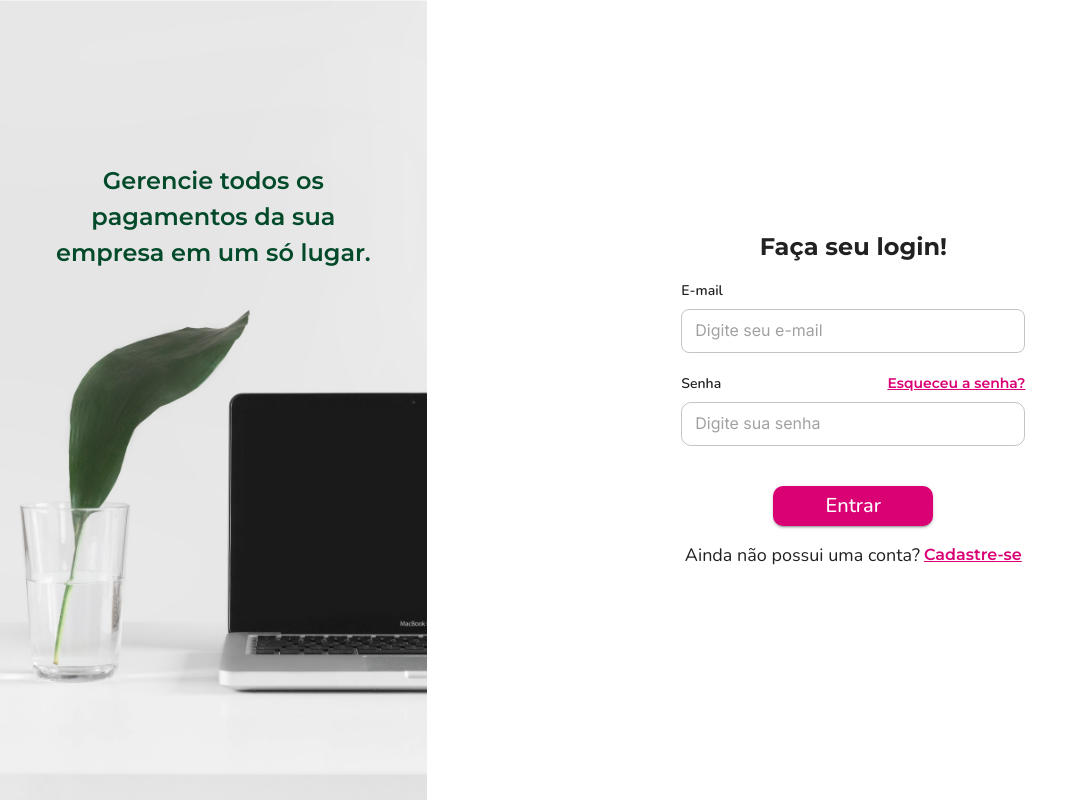
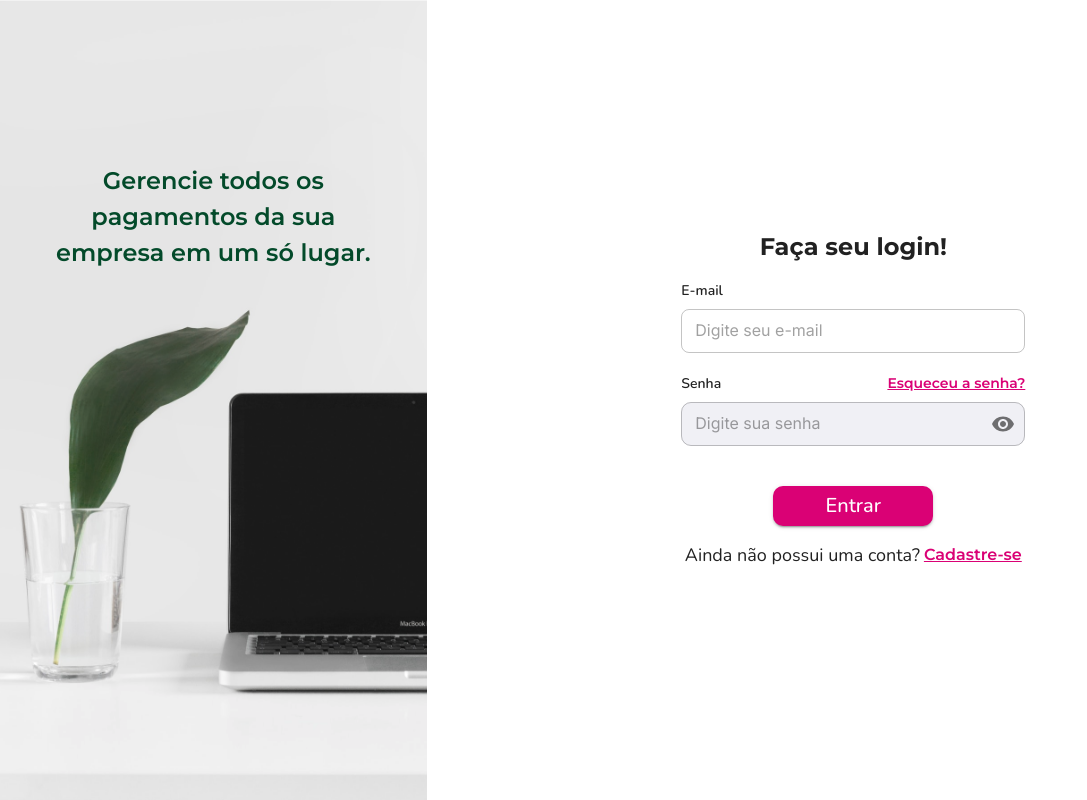
Before and after one commit to LuizLimaDev/front-back-mountain-frontend, a React (Vite) app: page / in a window 1280 px wide. Shown: the whole page, without its empty margins (0-1087 px from the left). Built offline with nearby package versions, Linux system fonts and the light colour scheme; no server answers.

Commit message:
v1.1.0 - Implementação do Ardornment e under construction em cobranças

```diff
--- a/src/components/Form/LoginForm/index.jsx
+++ b/src/components/Form/LoginForm/index.jsx
@@ -1,9 +1,11 @@
 import { useTheme } from "@emotion/react";
-import { Box, Button, FormControl, Stack, TextField, Typography } from "@mui/material";
-import { useContext } from "react";
+import { Box, Button, FormControl, IconButton, InputAdornment, OutlinedInput, Stack, TextField, Typography } from "@mui/material";
+import { useContext, useState } from "react";
 import { useNavigate } from "react-router-dom";
 import { SingContext } from "../../../context/SingContext";
 import useSingIn from "../../../hooks/useSingIn";
+import Visibility from '@mui/icons-material/Visibility';
+import VisibilityOff from '@mui/icons-material/VisibilityOff';
 
 function LoginForm() {
   const {
@@ -14,6 +16,12 @@ function LoginForm() {
   const { handleSubmit, emailErrors, passwordErrors } = useSingIn()
   const navigate = useNavigate()
   const theme = useTheme()
+
+  const [showPassword, setShowPassword] = useState(false)
+  const handleClickShowPassword = () => setShowPassword((show) => !show);
+  const handleMouseDownPassword = (event) => {
+    event.preventDefault();
+  };
 
   return (
     <Stack spacing={2} sx={{ width: "21.5rem" }}>
@@ -92,23 +100,33 @@ function LoginForm() {
             </Typography>
           </Box>
 
-          <TextField
+          <OutlinedInput
             id="password"
-            type='password'
+            type={showPassword ? 'text' : 'password'}
             placeholder="Digite sua senha"
             fullWidth
             error={passwordErrors()}
             value={password}
             onChange={(e) => setPassword(e.target.value)}
-            InputProps={{
-              style: {
-                height: "2.75rem",
-                borderRadius: "10px",
+            endAdornment={
+              <InputAdornment position="end">
+                <IconButton
+                  aria-label="toggle password visibility"
+                  onClick={handleClickShowPassword}
+                  onMouseDown={handleMouseDownPassword}
+                  edge="end"
+                >
+                  {showPassword ? <VisibilityOff /> : <Visibility />}
+                </IconButton>
+              </InputAdornment>
+            }
+            sx={{
+              height: "2.75rem",
+              borderRadius: "10px",
 
-                backgroundColor: "SCInputBackground",
+              backgroundColor: "SCInputBackground",
 
-                fontFamily: "Inter"
-              }
+              fontFamily: "Inter"
             }}
           />
         </Box>
--- /dev/null
+++ b/src/pages/Billings/index.jsx
@@ -0,0 +1,13 @@
+import underConstructionImg from "../../assets/under-construction.gif"
+
+function Billings() {
+  return (
+    <div style={{ display: "flex", flexDirection: "column", justifyContent: "center", alignItems: "center", width: "80vw", height: "100vh", paddingBottom: "15rem" }}>
+      <h1 style={{ paddingRight: "5rem" }}>Em construção</h1>
+
+      <img src={underConstructionImg} alt="Em construção" />
+    </div>
+  );
+}
+
+export default Billings;
--- a/src/pages/Home/Home.jsx
+++ b/src/pages/Home/Home.jsx
@@ -1,3 +1,5 @@
+import { useContext } from 'react';
+import { useNavigate } from "react-router-dom";
 import EditUserModal from '../../components/Modals/EditUserModal';
 import BillingDetailedOverdue from '../../components/billing-detailed/billing-detailed-overdue';
 import BillingDetailedPaid from '../../components/billing-detailed/billing-detailed-paid';
@@ -8,9 +10,15 @@ import BillingValueProjected from '../../components/billing-value/billing-value-
 import ClientsNonpaying from '../../components/clients/clients-nonpaying';
 import ClientsPaying from '../../components/clients/clients-paying';
 import { MetricsDasboardProvider } from '../../context/MetricsDashboard';
+import { SingContext } from '../../context/SingContext';
 import './styles.css';
 
 function Home() {
+  const { value } = useContext(SingContext)
+  const navigate = useNavigate()
+
+  if (!value) navigate("/")
+
   return (
     <MetricsDasboardProvider>
       <div className='dashboard'>
--- a/src/routes/routes.jsx
+++ b/src/routes/routes.jsx
@@ -9,6 +9,7 @@ import { useContext } from "react";
 import { SingContext } from "../context/SingContext";
 import Clients from '../pages/Clients/Clients';
 import HomeLayout from "../components/HomeLayout";
+import Billings from "../pages/Billings";
 
 // eslint-disable-next-line react/prop-types
 function ProtectedRoute({ isProtected, url }) {
@@ -32,9 +33,10 @@ function MainRoutes() {
       </Route>
 
       <Route element={<ProtectedRoute isProtected={value} url={"/"} />}>
-        <Route element={ <HomeLayout /> } >
+        <Route element={<HomeLayout />} >
           <Route path="/home" element={<Home />} />
           <Route path="/clients" element={<Clients />} />
+          <Route path="/billings" element={<Billings />} />
         </Route>
       </Route>
     </Routes>
```
Also changed, not shown: src/components/menu-icon/index.jsx (+11 -11 lines), src/pages/Clients/Clients.jsx (+3 -4 lines), src/assets/under-construction.gif (added).
